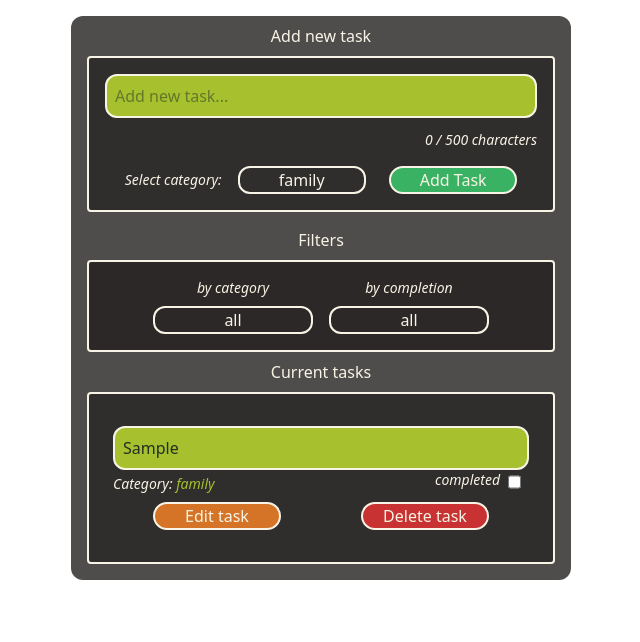
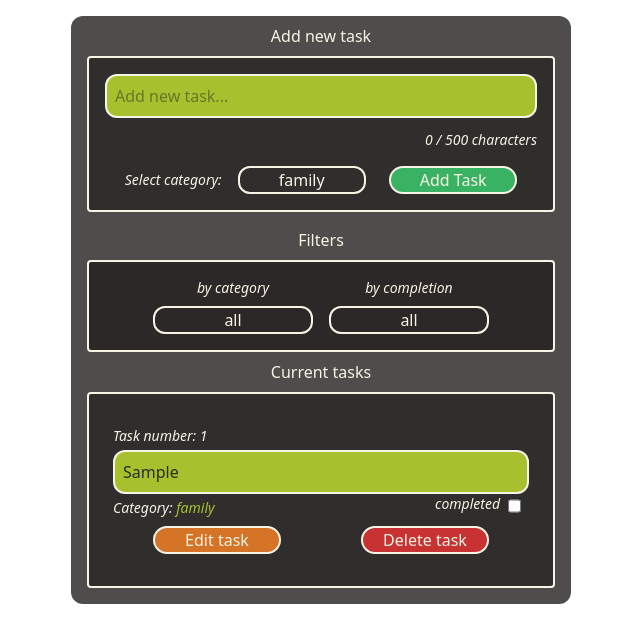
Before and after one commit to Belan-Mihail/ToDoApp, a React (Vite) app: page / in a window 1280 px wide. Both pictures are taken after typing "Sample" into the empty fields and a click on the button "Add Task". Shown: the top 642 px of the page, without its empty margins (319-959 px from the left). Built offline with nearby package versions, Linux system fonts and the light colour scheme.

Commit message:
add task number to TodoItem component

```diff
--- a/src/components/TodoItem.tsx
+++ b/src/components/TodoItem.tsx
@@ -5,9 +5,10 @@ import ConfirmModal from './ConfirmModal'
 
 interface TodoItemProps {
     task: Todo
+    index: number
 }
 
-const TodoItem:React.FC<TodoItemProps> = ({ task }) => {
+const TodoItem:React.FC<TodoItemProps> = ({ task, index }) => {
     const [newText, setNewText] = useState<string>(task.text)
     const [newCategory, setNewCategory] = useState<"family" | "work" | "private">(task.category)
     const [editFormIsOpen, setEditFormIsOpen] = useState<boolean>(false)
@@ -68,7 +69,7 @@ const TodoItem:React.FC<TodoItemProps> = ({ task }) => {
         )}
         {!editFormIsOpen ? (
            <div className='w-full flex flex-col'>
-
+                <p className='text-sm italic mb-1'>Task number: {index + 1}</p>
                 <p className='p-2 border-primary-light border-2 bg-lemon rounded-xl text-dark-text'>{task.text}</p>
                 <div className='flex justify-between'>
                     <p className='mt-1 text-sm italic'>Category: <span className='text-lemon'>{task.category}</span></p>
--- a/src/components/TodoList.tsx
+++ b/src/components/TodoList.tsx
@@ -16,8 +16,8 @@ const TodoList:React.FC<TodoListProps> = ({todos, filter}) => {
         <h3>Current tasks</h3>
     </div>
     <div className='p-4 mx-4 mt-2 mb-4 flex flex-col gap-2 border-primary-light border-2 rounded bg-secondary-dark items-center justify-around'>
-      {filteredTask.length > 0 ? (filteredTask.map((task) => (
-        <TodoItem key={task.id} task={task} />
+      {filteredTask.length > 0 ? (filteredTask.map((task, index) => (
+        <TodoItem key={task.id} task={task} index={index} />
       ))) : (
         <p>You don't have any tasks yet.</p>
       )}
```
